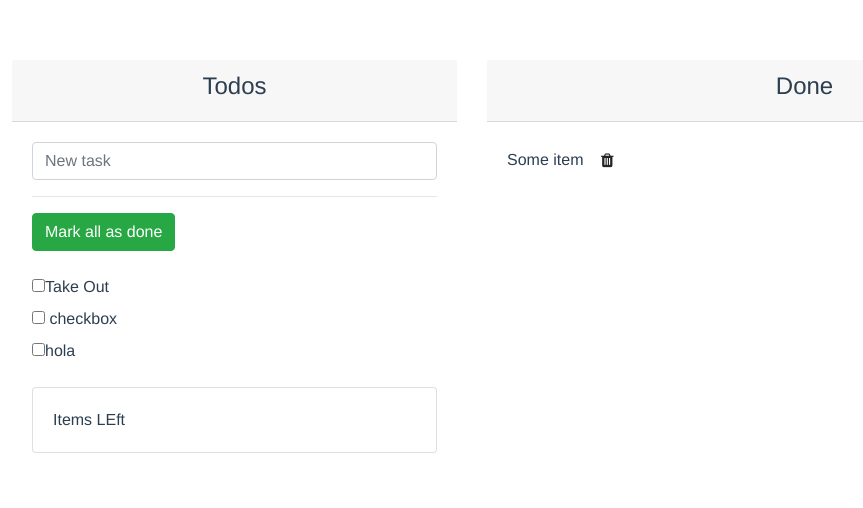
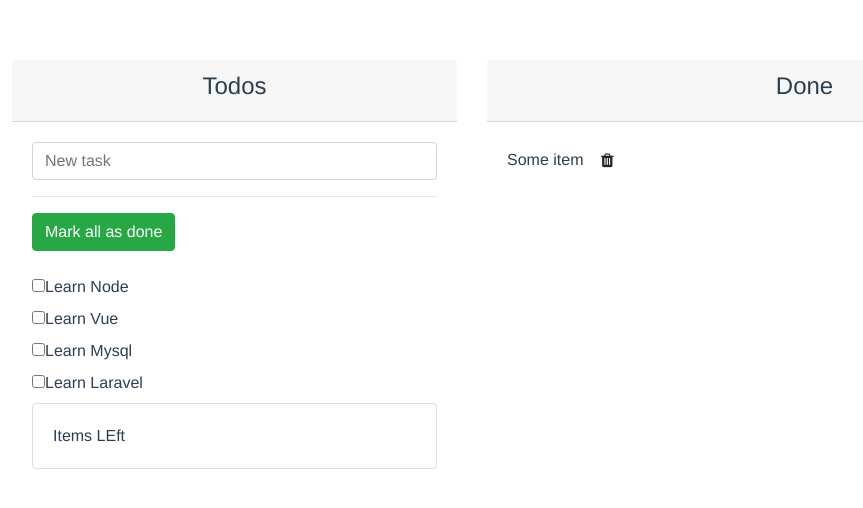
Before and after one commit to Gerbi/App-Vote, a Vue app in the folder Todo-App/: page / in a window 1280 px wide. Shown: the top 508 px of the page, without its empty margins (73-936 px from the left). Built offline with nearby package versions, Linux system fonts and the light colour scheme.

Commit message:
Render List | v-for

```diff
--- a/Todo-App/src/App.vue
+++ b/Todo-App/src/App.vue
@@ -12,7 +12,7 @@
 
           <button class="btn btn-success" style="2px 5px">Mark all as done</button><br><br>
 
-          <TodoListView/>
+          <TodoListView :todos="todos"/>
 
 
           <div class="card">
@@ -39,8 +39,16 @@
 import TodoListView from './components/TodoListView.vue';
 import AddTodo from './components/AddTodo.vue';
 import FinishedTodo from './components/FinishedTodo.vue';
+import {todos} from './seed.js'
 export default {
   name: 'app',
+  data(){
+    return {
+      todos: todos
+    }
+
+
+  },
 
   components: {
     TodoListView,
--- a/Todo-App/src/components/TodoListView.vue
+++ b/Todo-App/src/components/TodoListView.vue
@@ -1,29 +1,23 @@
 <template>
     <ul class="nav flex-column">
-            <li class="nav-item">
+            <li class="nav-item" v-for="todo in todos" :key="todo.id">
               <div class="checkbox">
-                <label>
-                <input type="checkbox" />Take Out</label>
+                  <label>
+                <input type="checkbox" class="checkbox-custom"/>{{todo.title}}</label>
               </div>
             </li>
-            <li class="nav-item">
-              <div class="custom-checkbox">
-                <label>
-                  <input type="checkbox" > checkbox</label>
 
-              </div>
-            </li>
-            <li>
-              <div class="custom-checkbox mb-3">
-                <label>
-                  <input type="checkbox">hola</label>
-              </div>
-            </li>
           </ul>
 </template>
 <script>
 export default {
-    name: 'TodoListView'
+    name: 'TodoListView',
+    props:{
+        todos:{
+            type: Array,
+            required: true
+        }
+    }
 }
 
 </script>
```
